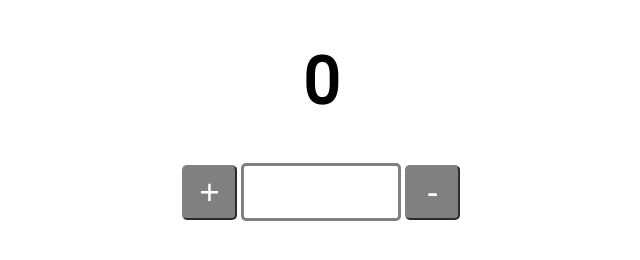
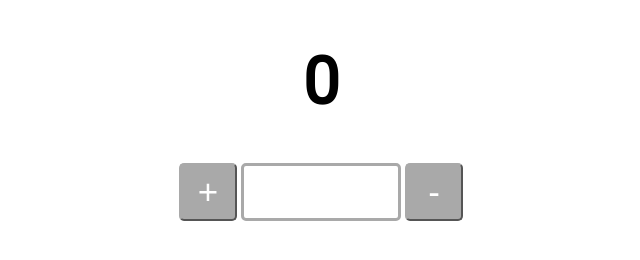
Before and after one commit to Nick-Bueltel/unit1assessment, a plain HTML site: page index.html in a window 1280 px wide. Shown: the whole page, without its empty margins (319-959 px from the left). Drawn offline with Linux system fonts and the light colour scheme.

Commit message:
Update main.css

```diff
--- a/css/main.css
+++ b/css/main.css
@@ -6,18 +6,18 @@ body{
 button{
     border-radius: 5px;
     border-width: 2px;
-    border-color: gray;
-    background-color: gray;
+    border-color: darkgray;
+    background-color: darkgray;
     color: white;
     font-size: 35px;
-    width: 55px;
-    height: 55px;
+    width: 58px;
+    height: 58px;
 
 }
 
 button:hover{
     background-color: white;
-    color: gray;
+    color:darkgray;
 
 
 }
@@ -26,7 +26,7 @@ input{
     border-width: 3px;
     font-size: 35px;
     color: black;
-    border-color: gray;
+    border-color: darkgray;
     border-radius: 5px;
     border-style: solid;
     width: 150px;
```
